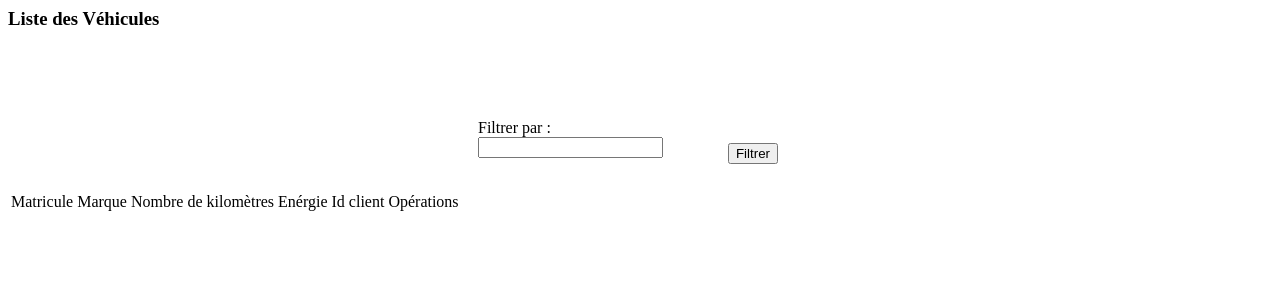
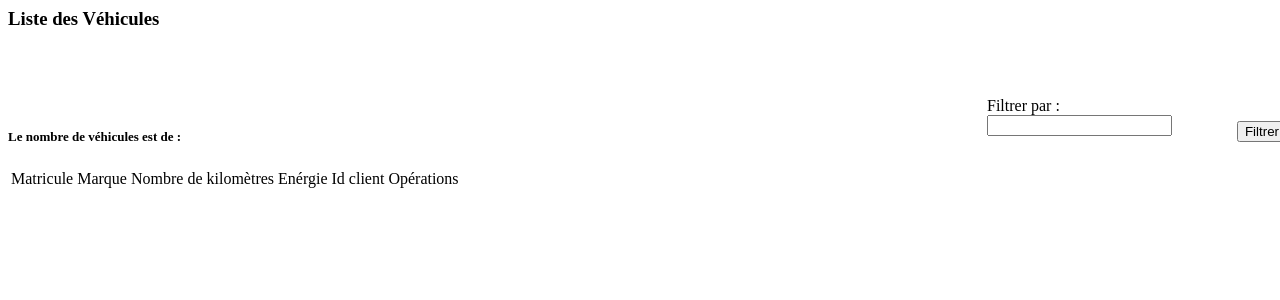
Before and after one commit to Louis-2204/Garage2023, a PHP site: template vue/vue_les_vehicules.php in a window 1280 px wide. Shown: the top 300 px of the page. Run offline with PHP 8.4, Linux system fonts and the light colour scheme; the template is opened without the code that fills it, so the values that code supplies are empty; the visitor is signed in with stand-in values (Sample User, id 1).

Commit message:
toptable responsive

```diff
--- a/vue/vue_les_vehicules.php
+++ b/vue/vue_les_vehicules.php
@@ -1,23 +1,26 @@
 <body class="large-screen">
   <h3>Liste des Véhicules</h3>
   <form action="" method="POST">
-    <div class="filtrer">
-      <div class="filtrer1block">
-        <label for="mot">Filtrer par :</label>
-        <input class="form-control mb-2" type="text" name="mot" id="mot">
+    <div class="toptable col-md-10">
+      <?php
+      $idclient = $unControleur->selectIdClient($_SESSION['email'])['idclient'];
+      if ($_SESSION['role'] == 'user') {
+        echo "<h4> Vous possédez " . $unControleur->countVehiculeUser($idclient)['nb'] . " véhicule </h4>";
+      } else {
+        echo "<h4> Le nombre de véhicules est de : " . $unControleur->count("vehicule")['nb'] . "</h4>";
+      }
+      ?>
+      <div class="filtrer">
+        <div class="filtrer1block">
+          <label for="mot">Filtrer par :</label>
+          <input class="form-control mb-2" type="text" name="mot" id="mot">
+        </div>
+        <div class="filtrer2block"> <input class="btn btn-primary mb-4" type="submit" name="Filtrer" value="Filtrer"></div>
       </div>
-      <div class="filtrer2block"> <input class="btn btn-primary mb-4" type="submit" name="Filtrer" value="Filtrer"></div>
     </div>
+
   </form>
   <br><br>
-  <?php
-  $idclient = $unControleur->selectIdClient($_SESSION['email'])['idclient'];
-  if ($_SESSION['role'] == 'user') {
-    echo "<h4> Vous possédez " . $unControleur->countVehiculeUser($idclient)['nb'] . " véhicule </h4>";
-  } else {
-    echo "<h4> Le nombre de véhicules est de : " . $unControleur->count("vehicule")['nb'] . "</h4>";
-  }
-  ?>
   <div class="mb-5">
     <div class="wrap col-md-10 shadow">
       <table class="table-responsive card-list-table tab">
@@ -82,18 +85,24 @@
 </body>
 
 <style>
+  .toptable {
+    display: flex;
+    position: relative;
+    height: 66px;
+    top: 48px;
+  }
+
   h4 {
     font-size: 13px;
-    position: relative;
-    left: -510px;
+    position: absolute;
+    bottom: 0;
   }
 
   .filtrer {
     display: flex;
     width: 300px;
-    position: relative;
-    top: 70px;
-    right: -470px;
+    position: absolute;
+    right: -15px;
   }
 
   .filtrer1block {
@@ -102,8 +111,8 @@
 
   .filtrer2block {
     position: relative;
+    margin-left: 10px;
     top: 24px;
-    margin-left: 10px;
   }
 
   .matr {
```
Also changed, not shown: vue/vue_les_clients.php (+23 -15 lines), vue/vue_les_interventions.php (+23 -15 lines), vue/vue_les_techniciens.php (+23 -14 lines).
